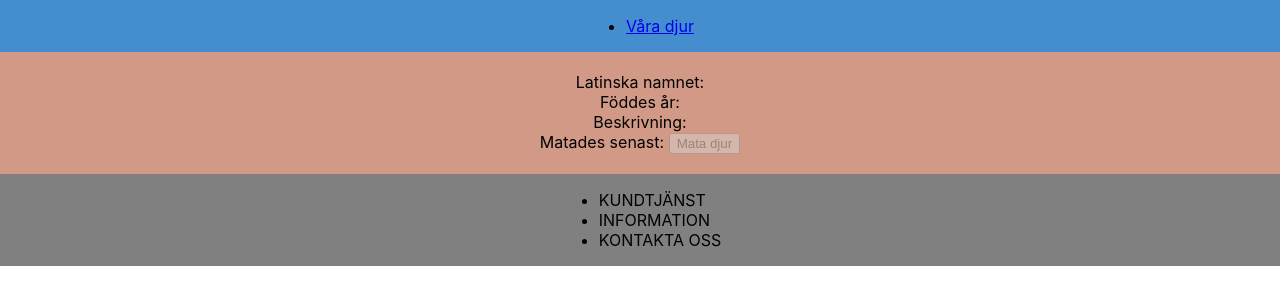
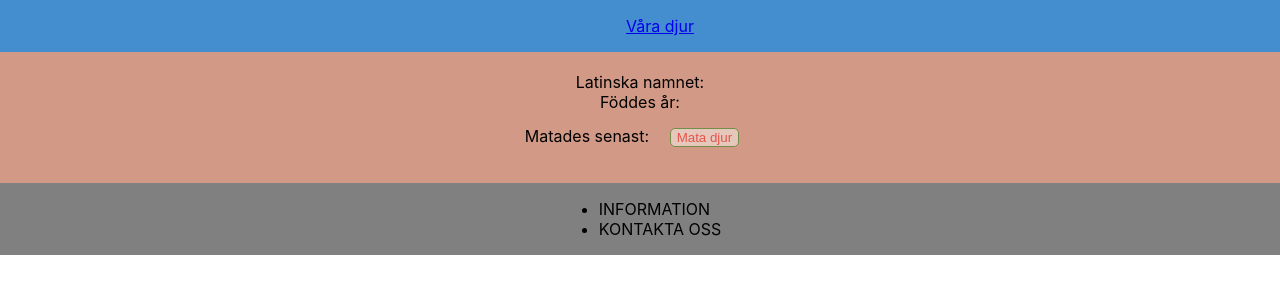
Before and after one commit to SysVince/ReactZoo, a React (Create React App) app: page /animal/1 in a window 1280 px wide. Shown: the top 304 px of the page. Built offline with nearby package versions, Linux system fonts and the light colour scheme.

Commit message:
lade till styledbutton

```diff
--- a/src/components/Animal.tsx
+++ b/src/components/Animal.tsx
@@ -1,17 +1,17 @@
-import { useEffect, useState } from "react"
-import { useParams } from "react-router-dom"
+import { useEffect, useState } from "react";
+import { useParams } from "react-router-dom";
 import styled from "styled-components";
 import { IExtendedAnimal } from "../models/IExtendedAnimal";
-
+import { StyledButton } from "./StyledButton";
 
 const StyledDivContainer = styled.div`
+  width: 80%;
   text-align: center;
-img{
+  img {
     max-width: 80rem;
     max-height: 65rem;
   }
 `;
-
 
 export const Animal = () => {
   const [extAnimal, setExtAnimal] = useState<IExtendedAnimal>();
@@ -19,83 +19,63 @@ export const Animal = () => {
   const [disableBtn, setDisableBtn] = useState(true);
   let params = useParams();
 
-
-   useEffect( () => {
-
-      const animalsFromLS:IExtendedAnimal[] = JSON.parse(localStorage.getItem("animals") || "[]");
-      animalsFromLS.forEach( (animal:IExtendedAnimal) => {
-            if(params.id === animal.id.toString()){
+  useEffect(() => {
+    const animalsFromLS: IExtendedAnimal[] = JSON.parse(
+      localStorage.getItem("animals") || "[]"
+    );
+    animalsFromLS.forEach((animal: IExtendedAnimal) => {
+      if (params.id === animal.id.toString()) {
         setExtAnimal(animal);
 
         // 4timmars check (4000 * 60 * 60)
-                setTimeout( () => {
-                    if(Date.parse(Date()) - Date.parse(animal.lastFed) > (5000)){
-                        animal.isFed=false;
+        setTimeout(() => {
+          if (
+            Date.parse(Date()) - Date.parse(animal.lastFed) >
+            4000 * 60 * 60
+          ) {
             setDisableBtn(false);
-                        console.log("Längre än 10 sekunder sedan");
-                        alert(animal.name +" behöver matas!");
-                        console.log("test", animalsFromLS);
 
+            alert(animal.name + " behöver matas!");
           }
-
-                },500);
-
+        }, 500);
       }
     });
     setExtAnimals(animalsFromLS);
+  }, []);
 
-
-},[]);
-
-  useEffect(()=>{
-
-      if (extAnimals.length !== 0) {
-         localStorage.setItem("animals", JSON.stringify(extAnimals));
-
+  function feedAnimal() {
+    extAnimals.forEach((animal: IExtendedAnimal) => {
+      if (params.id == animal.id.toString()) {
+        animal.isFed = true;
+        animal.lastFed = new Date(
+          new Date().toString().split("GMT")[0] + " UTC"
+        )
+          .toISOString()
+          .slice(0, 19);
       }
-
-
-
-  },[extAnimals]);
-
-
-
-    function feedAnimal(){
-
-        extAnimals.forEach( (animal:IExtendedAnimal) => {
-            if( params.id == animal.id.toString()){
-
-                animal.isFed = true;
-                animal.lastFed = (new Date(new Date().toString().split('GMT')[0]+' UTC').toISOString()).slice(0,19);
-
-                // setExtAnimal(animal);
-
-            }
-
     });
 
     localStorage.setItem("animals", JSON.stringify(extAnimals));
-        console.log("animalfromLS :", extAnimals);
     setExtAnimals(extAnimals);
 
     setDisableBtn(true);
-        setTimeout( () => {
+    setTimeout(() => {
       setDisableBtn(false);
-        }, (10000)) // (4000 * 60 * 60) = är 4 timmar
+    }, 4000 * 60 * 60); // (4000 * 60 * 60) = är 4 timmar
   }
 
-
-
-
-    return (<StyledDivContainer>
+  return (
+    <StyledDivContainer>
       <h2>{extAnimal?.name}</h2>
       <div>Latinska namnet: {extAnimal?.latinName}</div>
       <div>Föddes år: {extAnimal?.yearOfBirth}</div>
-        <div>Beskrivning: {extAnimal?.longDescription}</div>
-        <div>Matades senast: {extAnimal?.lastFed} <button type="button" onClick={feedAnimal} disabled={disableBtn}>Mata djur</button></div>
+      <div>{extAnimal?.longDescription}</div>
+      <div>
+        Matades senast: {extAnimal?.lastFed}{" "}
+        <StyledButton color="green" onClick={feedAnimal} disabled={disableBtn}>Mata djur</StyledButton>
+      </div>
 
       <img src={extAnimal?.imageUrl} alt={extAnimal?.name} />
-    </StyledDivContainer>);
-
-
-}
+    </StyledDivContainer>
+  );
+};
--- a/src/components/Animals.tsx
+++ b/src/components/Animals.tsx
@@ -1,12 +1,11 @@
 import axios from "axios";
-import { useEffect, useState } from "react"
+import { useEffect, useState } from "react";
 import { Link } from "react-router-dom";
 import styled from "styled-components";
-import { IAnimal } from "../models/IAnimal"
-import { IExtendedAnimal } from "../models/IExtendedAnimal";
+import { IAnimal } from "../models/IAnimal";
+import { StyledButton } from "./StyledButton";
 
 const StyledDivContainer = styled.div`
-
   justify-content: center;
   width: 35rem;
   text-align: center;
@@ -17,64 +16,57 @@ img {
   }
 `;
 
-// Flytta denna save function till Animal.tsx
+export const Animals = () => {
+  const [animals, setAnimals] = useState<IAnimal[]>([]);
 
-export const Animals = () => {
-    const [animals, setAnimals] = useState<IAnimal[]>([])
+  useEffect(() => {
+    if (animals.length !== 0) return;
 
+    axios
+      .get<IAnimal[]>("https://animals.azurewebsites.net/api/animals")
+      .then((response) => {
+        setAnimals(response.data);
+      });
+  }, []);
 
-    useEffect( () => {
-        if (animals.length !==0) return;
-
-        axios.get<IAnimal[]>("https://animals.azurewebsites.net/api/animals")
-        .then( (response) => {
-            setAnimals(response.data);
-
-        });
-
-    },[]);
-
-    useEffect( () => {
-if (localStorage.getItem("animals") === null && animals.length !== 0 ){
-              animals.forEach( (animal) => {
+  useEffect(() => {
+    if (localStorage.getItem("animals") === null && animals.length !== 0) {
+      animals.forEach((animal) => {
         animal.lastFed = animal.lastFed.slice(0, 19);
       });
-    localStorage.setItem("animals", JSON.stringify(animals))
+      localStorage.setItem("animals", JSON.stringify(animals));
     }
- },[animals]);
+  }, [animals]);
 
-
-
-
-    function checkAnimalsToFeed(){
+  function checkAnimalsToFeed() {
     const animalsFromLS = JSON.parse(localStorage.getItem("animals") || "[]");
     let animalFeedingNeeded = "";
-        animalsFromLS.forEach( (animal:IExtendedAnimal) => {
-            if(Date.parse(Date()) - Date.parse(animal.lastFed) > (4000 * 60 * 60)){
-                animalFeedingNeeded += animal.name + ", "
-
+    animalsFromLS.forEach((animal: IAnimal) => {
+      if (Date.parse(Date()) - Date.parse(animal.lastFed) > 4000 * 60 * 60) {
+        animalFeedingNeeded += animal.name + ", ";
       }
     });
     alert("Dessa djur behöver matas: " + animalFeedingNeeded);
-
   }
 
-    let animalsHtml = animals.map( (animal) => {
+  let animalsHtml = animals.map((animal) => {
     return (
       <StyledDivContainer key={animal.id}>
         <Link to={"/Animal/" + animal.id}>
           <h3>{animal.name}</h3>
           <p>{animal.shortDescription}</p>
-                <img src={animal.imageUrl} alt={animal.name + " Image"}/>
+          <img src={animal.imageUrl} alt={animal.name + " Image"} />
         </Link>
-
-            </StyledDivContainer>);
+      </StyledDivContainer>
+    );
   });
 
-
-return (<>
-<div><button type="button" onClick={checkAnimalsToFeed}>Kolla vilka djur som behöver matas</button></div>
+  return (
+    <>
+      <div>
+          <StyledButton color="teal" onClick={checkAnimalsToFeed}>Kolla vilka djur som behöver matas</StyledButton>
+      </div>
       {animalsHtml}
-</>);
-
-}
+    </>
+  );
+};
--- a/src/components/Layout.tsx
+++ b/src/components/Layout.tsx
@@ -8,7 +8,7 @@ display: flex;
 justify-content: center;
 align-items: center;
 li{
-    display: b;
+    list-style-type: none;
 }
 `;
 
@@ -49,7 +49,6 @@ return (
     </StyledSection>
     <StyledFooter>
         <ul>
-            <li>KUNDTJÄNST</li>
             <li>INFORMATION</li>
             <li>KONTAKTA OSS</li>
         </ul>
--- /dev/null
+++ b/src/components/StyledButton.tsx
@@ -0,0 +1,31 @@
+import styled from "styled-components";
+
+// ? Är som en validering, annars blir det "No overload matches this call."
+interface IStyledButtonProps {
+    color?:string;
+    background?:string;
+}
+
+export const StyledButton = styled.button.attrs({
+    type: "button",
+})`
+
+border: 1px solid green;
+border-radius: 5px;
+margin: 1rem;
+
+
+
+&:hover  {
+    cursor: pointer;
+}
+&:disabled{
+    color: red;
+    opacity: .45;
+  pointer-events: none;
+}
+
+color: ${(props: IStyledButtonProps) => props.color || "black" };
+background-color: ${(props: IStyledButtonProps) => props.background || "white" };
+
+`;
```
Lines whose indentation alone changed are shown as unchanged.
